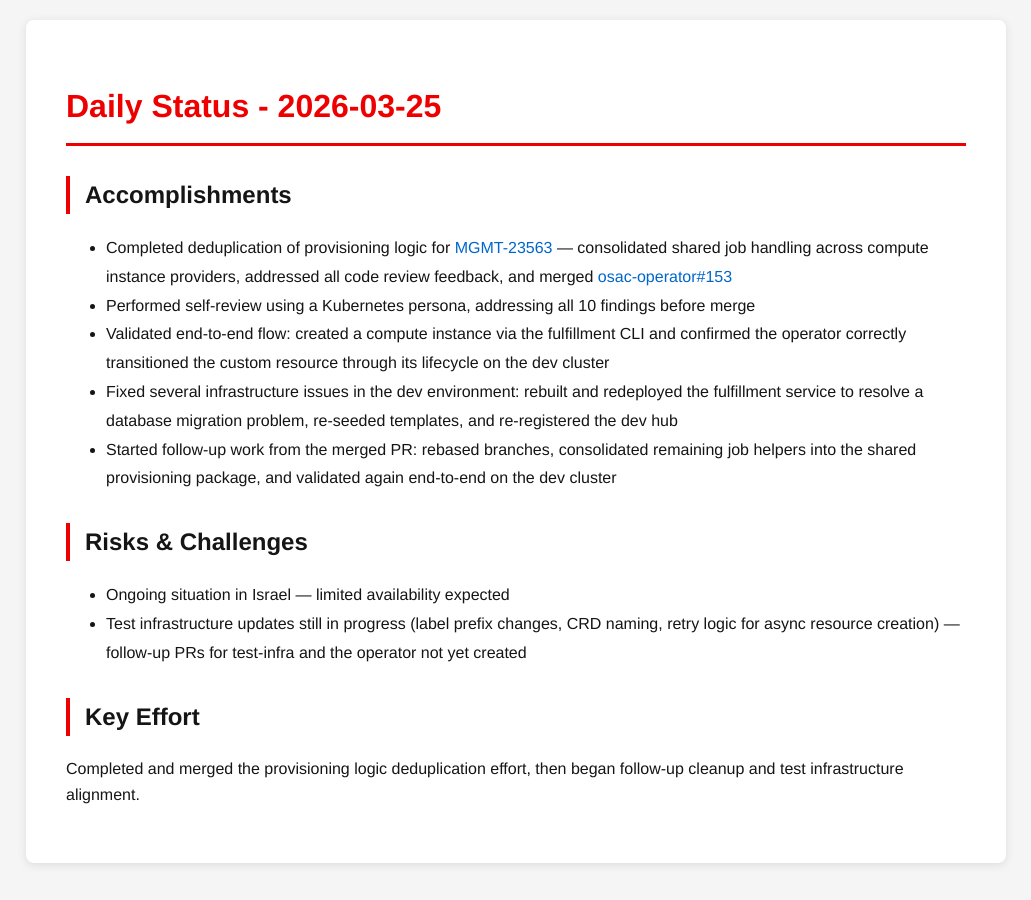
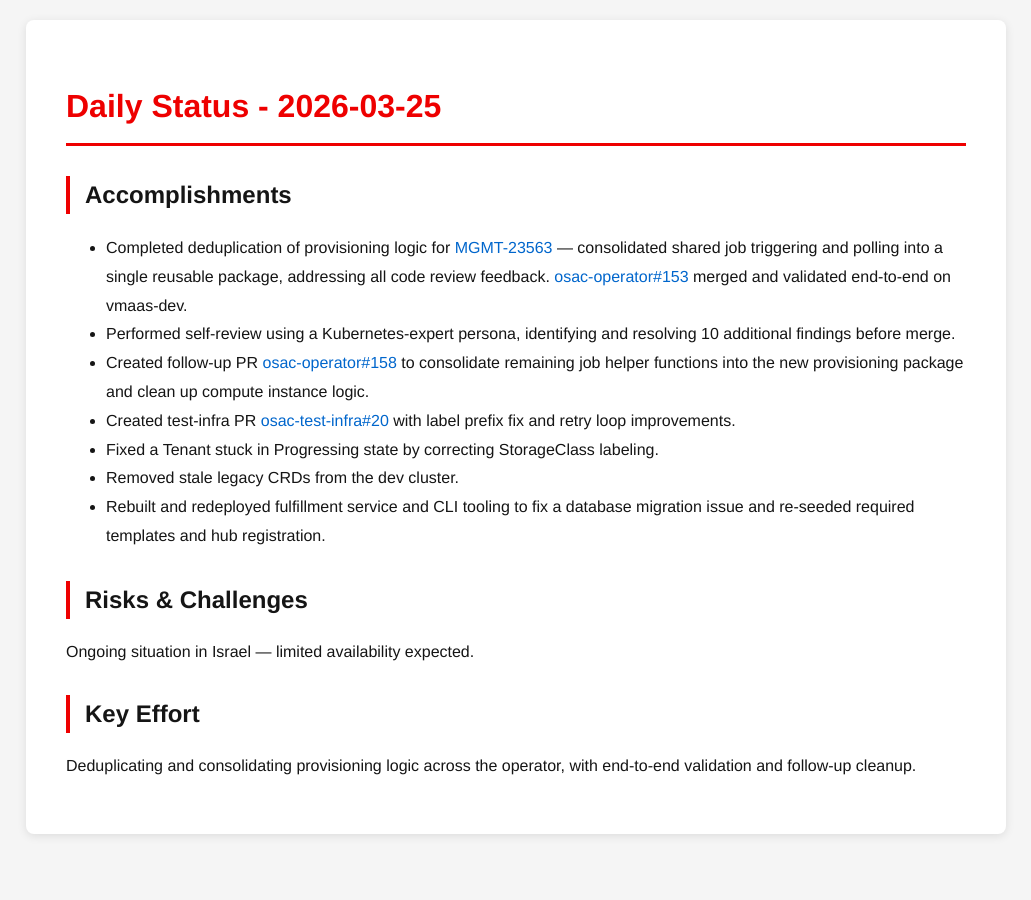
Before and after one commit to tzvatot/daily-status, a Jekyll site: the page built from 2026-03-25.md, in a window 1280 px wide. Shown: the whole page, without its empty margins (124-1155 px from the left). Built offline with Jekyll 4.4.1, drawn with Linux system fonts in a browser that asks for light colours.

Commit message:
Daily status update - 2026-03-25

```diff
--- a/2026-03-25.md
+++ b/2026-03-25.md
@@ -7,15 +7,16 @@ date: 2026-03-25
 # Daily Status - 2026-03-25
 
 ## Accomplishments
-- Completed deduplication of provisioning logic for [MGMT-23563](https://issues.redhat.com/browse/MGMT-23563) — consolidated shared job handling across compute instance providers, addressed all code review feedback, and merged [osac-operator#153](https://github.com/osac-project/osac-operator/pull/153)
-- Performed self-review using a Kubernetes persona, addressing all 10 findings before merge
-- Validated end-to-end flow: created a compute instance via the fulfillment CLI and confirmed the operator correctly transitioned the custom resource through its lifecycle on the dev cluster
-- Fixed several infrastructure issues in the dev environment: rebuilt and redeployed the fulfillment service to resolve a database migration problem, re-seeded templates, and re-registered the dev hub
-- Started follow-up work from the merged PR: rebased branches, consolidated remaining job helpers into the shared provisioning package, and validated again end-to-end on the dev cluster
+- Completed deduplication of provisioning logic for [MGMT-23563](https://issues.redhat.com/browse/MGMT-23563) — consolidated shared job triggering and polling into a single reusable package, addressing all code review feedback. [osac-operator#153](https://github.com/osac-project/osac-operator/pull/153) merged and validated end-to-end on vmaas-dev.
+- Performed self-review using a Kubernetes-expert persona, identifying and resolving 10 additional findings before merge.
+- Created follow-up PR [osac-operator#158](https://github.com/osac-project/osac-operator/pull/158) to consolidate remaining job helper functions into the new provisioning package and clean up compute instance logic.
+- Created test-infra PR [osac-test-infra#20](https://github.com/osac-project/osac-test-infra/pull/20) with label prefix fix and retry loop improvements.
+- Fixed a Tenant stuck in Progressing state by correcting StorageClass labeling.
+- Removed stale legacy CRDs from the dev cluster.
+- Rebuilt and redeployed fulfillment service and CLI tooling to fix a database migration issue and re-seeded required templates and hub registration.
 
 ## Risks & Challenges
-- Ongoing situation in Israel — limited availability expected
-- Test infrastructure updates still in progress (label prefix changes, CRD naming, retry logic for async resource creation) — follow-up PRs for test-infra and the operator not yet created
+Ongoing situation in Israel — limited availability expected.
 
 ## Key Effort
-Completed and merged the provisioning logic deduplication effort, then began follow-up cleanup and test infrastructure alignment.
+Deduplicating and consolidating provisioning logic across the operator, with end-to-end validation and follow-up cleanup.
```
